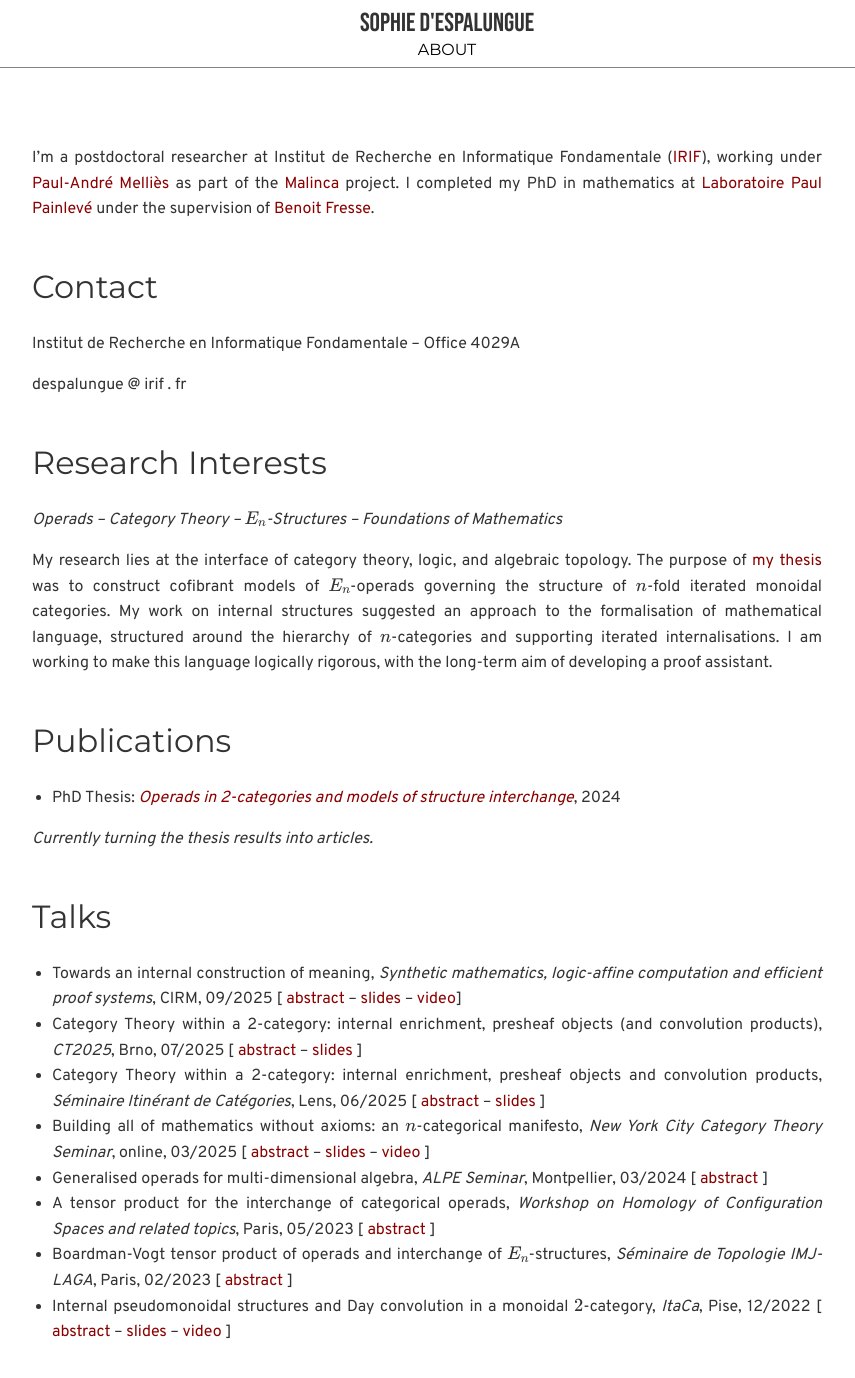
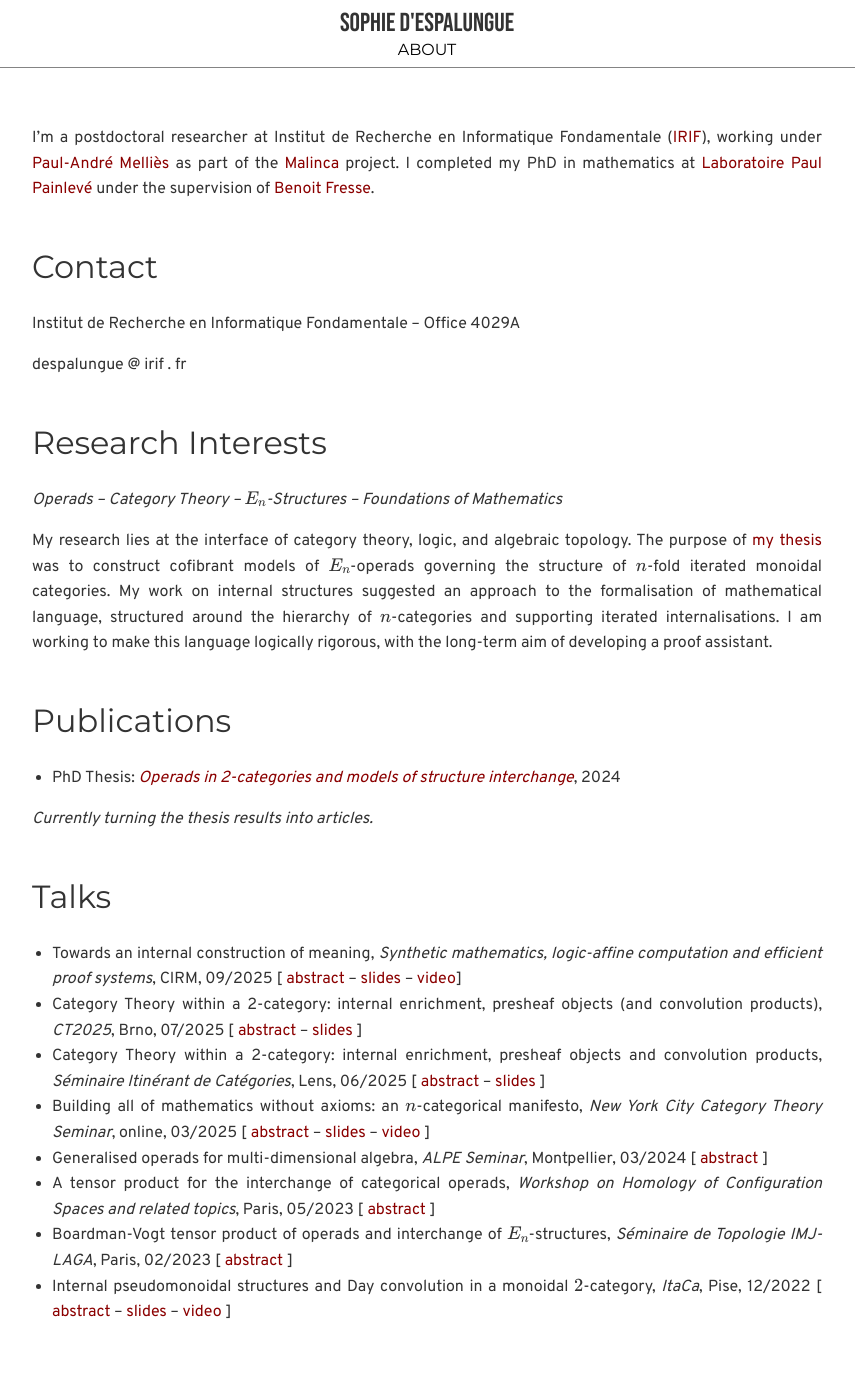
Before and after one commit to sdspmon/math, a Jekyll site: the page built from index.md, in a window 1280 px wide and 1387 px high. Shown: the top 1378 px of the window, without its empty margins (213-1068 px from the left). Built offline with Jekyll 4.4.1, drawn with Linux system fonts in a browser that asks for light colours; formulas are drawn with MathJax 3.

Commit message:
Update custom.css

```diff
--- a/assets/css/custom.css
+++ b/assets/css/custom.css
@@ -254,13 +254,12 @@ body {
     font-weight: 400;
     font-size: 16px;
     line-height: 1.6;
-    top: 0;
+    top: 10px;
     text-align: center;
     justify-content: center;
     width: 100%;
     color: #333;
     background-color: #fff;
-    padding: 20px;
 }
 /* Ajouter display:flex; à body si problème de sidebar */
 
```
